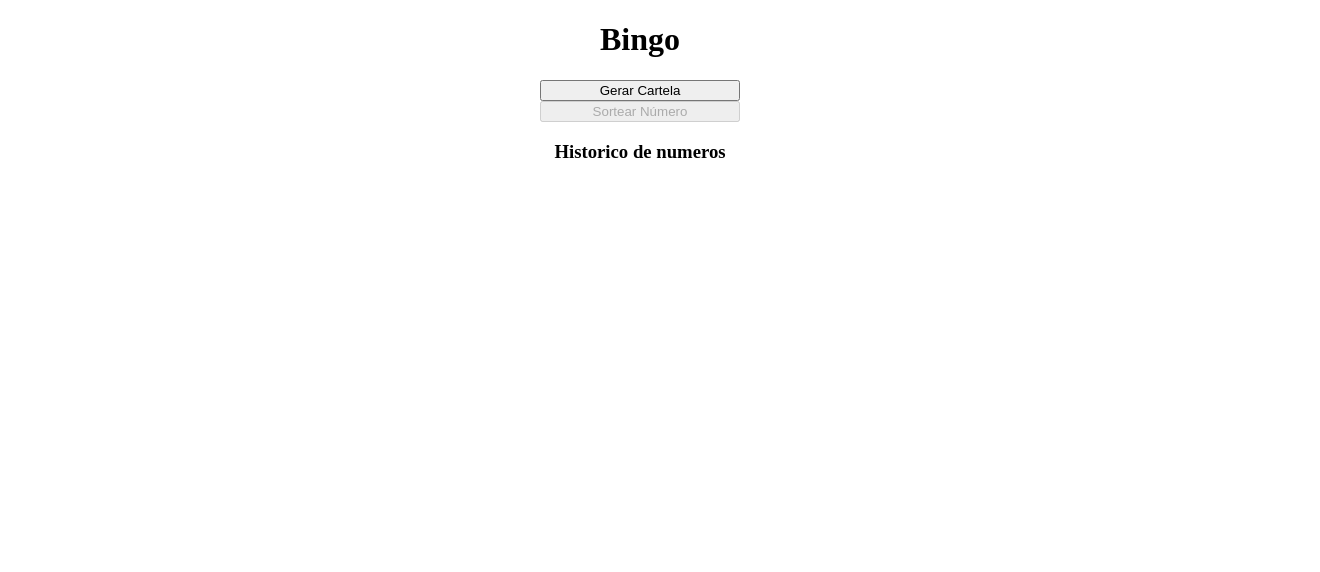
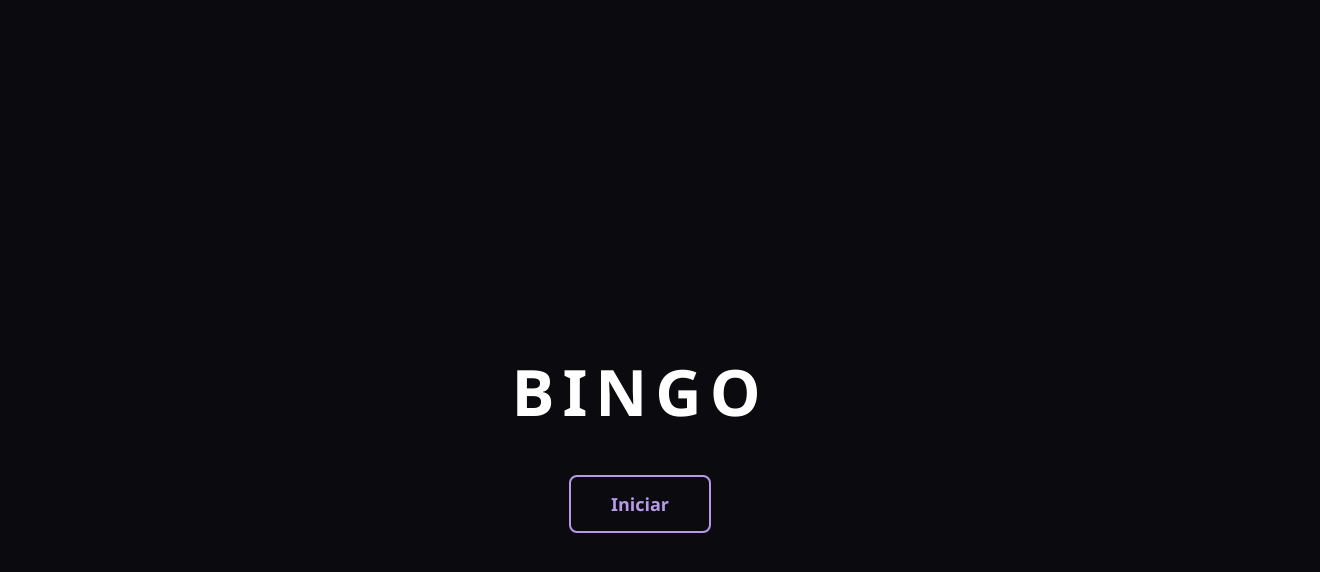
Before and after one commit to FelipeFreires-Costa/Projeto-Bingo-Interface, a React (Vite) app: page / in a window 1280 px wide. Shown: the top 572 px of the page, 1320 px wide, since content can reach past the window. Built offline with nearby package versions, Linux system fonts and the light colour scheme.

Commit message:
polindo o projeto

```diff
--- a/src/App.css
+++ b/src/App.css
@@ -1,6 +1,93 @@
-.container-principal{
+
+* {
+  margin: 0;
+  padding: 0;
+  box-sizing: border-box;
+  font-family: "Segoe UI", Tahoma, sans-serif;
+}
+
+body {
+  background-color: #0b0b0f;
+  color: #ffffff;
+}
+
+.container-principal {
+  min-height: 100vh;
+  padding: 40px;
+
   display: flex;
   flex-direction: column;
-  width: 200px;
+  align-items: center;
+  gap: 20px;
+}
+
+h1 {
+  font-size: 48px;
+  letter-spacing: 6px;
+  margin-bottom: 10px;
+}
+
+h2 {
+  font-size: 32px;
+}
+
+
+button {
+  padding: 8px 16px;
+  font-size: 18px;
+  font-weight: 600;
+  border-radius: 8px;
+  background-color: transparent;
+  color: #b799e9;
+
+  border: 2px solid #b799e9;
+  cursor: pointer;
+
+  transition: all 0.3s ease;
+}
+
+button:hover {
+  background-color: #b799e9;
+  color: #ffffff;
+  box-shadow: 0 0 15px #b799e9;
+}
+
+button:disabled {
+  opacity: 0.4;
+  cursor: not-allowed;
+  box-shadow: none;
+}
+
+.botoes{
+  display: flex;
+  gap: 10px;
+}
+
+.sorteados{
   text-align: center;
+  display: flex;
+  height: 100px;
+  align-items: center;
+  flex-direction: column;
+  gap: 10px;
+  justify-content: center;
 }
+
+.sorteados p{
+  font-weight: 600;
+  margin-right: 5px;
+}
+
+.sorteados h3{
+  padding: 8px;
+  border-radius: 10px;
+}
+
+.btn-disabled {
+  opacity: 0.5;
+  cursor: not-allowed;
+}
+
+p {
+  font-size: 18px;
+}
--- a/src/App.jsx
+++ b/src/App.jsx
@@ -1,22 +1,47 @@
-import React, { useState } from "react";
+import { useState, useEffect, useRef } from "react";
 import Cartela from "./components/Cartela/Cartela";
 import Historico from "./components/Historico/Historico";
+import Welcome from "./components/Welcome/Welcome";
 import { verificarBingo } from "./utils/verificarBingo";
 import '../src/App.css'
+import {CORES_LETRAS} from "./coresBingos"
+
+const LETRAS = ["B", "I", "N", "G", "O"];
+
+const LIMITES = {
+  B: [1, 15],
+  I: [16, 30],
+  N: [31, 45],
+  G: [46, 60],
+  O: [61, 75],
+};
 
 function App() {
   // -------------------------------
   // ESTADOS DO APLICATIVO
   // -------------------------------
 
+  //tela bemvindo
+  const [tela, setTela] = useState("welcome")
+
   // Estado que guarda a cartela inteira
   // Começa como null porque ainda não foi gerada
   const [cartela, setCartela] = useState(null);
+
+  const [rodando, setRodando] = useState(false)
+
+
 
   // Guarda TODOS os números que já foram sorteados
   // Serve para não repetir números
   const [numerosSorteados, setNumerosSorteados] = useState([]);
 
+
+      const numerosSorteadosRef = useRef([])
+
+  useEffect(() => {
+    numerosSorteadosRef.current = numerosSorteados
+  }, [numerosSorteados])
   // Guarda apenas o último número sorteado
   // Serve para mostrar na tela
   const [numeroAtual, setNumeroAtual] = useState(null);
@@ -29,6 +54,7 @@ function App() {
   // -------------------------------
 
   const LETRAS = ["B", "I", "N", "G", "O"];
+
 
   function gerarCartela() {
     const novaCartela = [];
@@ -115,6 +141,11 @@ function App() {
 
     const deuBingo = verificarBingo(novaCartela)
     if(deuBingo) setBingo(true)
+
+      if(deuBingo){
+        setBingo(true)
+        setRodando(false)
+      }
   }
 
   // -------------------------------
@@ -127,29 +158,53 @@ function App() {
     if(bingo) return
 
     // Se todos os números já foram sorteados, para
-    if (numerosSorteados.length === 75) return;
+    if (numerosSorteadosRef.length >= 75){
+      setRodando(false)
+      return
+    }
 
-    let numero;
+    let numero, letra;
 
     // Sorteia até encontrar um número que ainda não foi sorteado
     do {
-      numero = Math.floor(Math.random() * 75) + 1;
-    } while (numerosSorteados.includes(numero));
+      letra = LETRAS[Math.floor(Math.random() * LETRAS.length)];
+      const [min, max] = LIMITES[letra];
+      numero = Math.floor(Math.random() * (max - min + 1)) + min;
 
-    const indiceLetra = Math.floor((numero -1) / 15)
-    const letra = LETRAS[indiceLetra]
+    } while (numerosSorteadosRef.current.some((item) => item.numero === numero)
+    );
 
-    const sorteioAtual = {
-      numero: numero,
-      letra: letra,
+    const novoSorteio = { letra, numero}
+
+    setNumeroAtual(novoSorteio)
+    setNumerosSorteados((prev) => [...prev, novoSorteio])
+
+  }
+function iniciarSorteio() {
+  if (rodando) return;
+
+  sortearNumero();
+  setRodando(true);
 }
 
-    // Atualiza o histórico de números sorteados
-    setNumerosSorteados((prev) => [...prev, sorteioAtual]);
+function pararSorteio() {
+  setRodando(false);
+}
 
-    // Atualiza o número atual (visual)
-    setNumeroAtual(sorteioAtual);
+useEffect(() => {
+  //se nao estiver rodando, nao faça nada
+  if(!rodando) return
+
+  //cria o intervalo
+  const intervalo = setInterval(() => {
+    sortearNumero()
+  }, 4500)
+
+  //funçao de limpeza (IMPORTANTE)
+  return () => {
+    clearInterval(intervalo)
   }
+}, [rodando])
 
   // -------------------------------
   // RENDERIZAÇÃO DA TELA
@@ -157,31 +212,61 @@ function App() {
 
     return (
     <div className="container-principal">
-      <h1>Bingo</h1>
+      {/* ===== TELA DE BOAS-VINDAS ===== */}
+      {tela === "welcome" && (
+        <Welcome onStart={() => setTela("game")} />
+      )}
 
-      <button onClick={gerarCartela}>
+      {/* ===== TELA DO JOGO ===== */}
+      {tela === "game" && (
+        <>
+          <h1 className="neon">Bingo</h1>
+        <div className="botoes">
+          <button onClick={gerarCartela}
+          >
             Gerar Cartela
           </button>
 
-      <button onClick={sortearNumero} disabled={!cartela}>
-        Sortear Número
+              {!rodando ? (
+        <button onClick={iniciarSorteio}
+          disabled={!cartela}
+          className={!cartela ? "btn-disabled" : ""}>
+          Iniciar Sorteio
         </button>
+      ) : (
+        <button onClick={pararSorteio}>
+          Parar Sorteio
+        </button>
+)}
+        </div>
 
-      {/* Mostra apenas o último número sorteado */}
+        <div className="sorteados">
+          <p>Numeros sorteados: </p>
           {numeroAtual && (
-        <p>Número sorteado: <strong> {numeroAtual.letra}: {numeroAtual.numero}</strong></p>
+          <h3
+            style={{ background: CORES_LETRAS[numeroAtual.letra]}}
+          >
+            {numeroAtual.letra}  {numeroAtual.numero}
+          </h3>
+
           )}
+        </div>
 
           {bingo && (
-        <h2 style={{color: "green"}}>
+            <h2 style={{ color: "green" }}>
               🎉 BINGO! 🎉
             </h2>
           )}
 
-      {/* Renderiza a cartela */}
-      <Cartela cartela={cartela} onMarcarNumero={marcarNumeroNaCartela} />
-
+          <Cartela
+            cartela={cartela}
+            onMarcarNumero={marcarNumeroNaCartela}
+          />
+          <div className="historico">
           <Historico numeros={numerosSorteados} />
+          </div>
+        </>
+      )}
     </div>
   );
 }
--- a/src/components/Cartela/Cartela.jsx
+++ b/src/components/Cartela/Cartela.jsx
@@ -14,7 +14,7 @@ function Cartela({ cartela, onMarcarNumero }){
     <div className='cartela'>
       <div className="linha-letras">
         {LETRAS.map((letra) => (
-          <div key={letra} className="letra">
+          <div key={letra} className={`letra letra-${letra}`}>
             {letra}
           </div>
         ))}
--- /dev/null
+++ b/src/components/Celula/Celula.css
@@ -0,0 +1,35 @@
+.celula {
+  width: 55px;
+  height: 55px;
+  margin: 5px;
+  display: flex;
+  align-items: center;
+  justify-content: center;
+
+  border-radius: 6px;
+  border: 2px solid #333;
+
+  background-color: #111;
+  color: #fff;
+  gap: 10px;
+  font-weight: bold;
+  cursor: pointer;
+  transition: all 0.2s ease;
+}
+
+/* Hover */
+.celula:hover {
+  border-color: #9482b5;
+}
+
+/* Marcada */
+.celula-marcada {
+  background-color: #5b0ed5fb;
+}
+
+/* Centro */
+.celula-centro {
+  background-color: #222;
+  color: #5b0ed5fb;
+  cursor: default;
+}
--- a/src/components/Celula/Celula.jsx
+++ b/src/components/Celula/Celula.jsx
@@ -1,31 +1,23 @@
-import React from "react";
+import "./Celula.css";
 
-function Celula({valor, marcado, onMarcarNumero}){
-  function handleClick(){
-    if(valor !== null){
-      onMarcarNumero(valor)
+function Celula({ valor, marcado, onMarcarNumero }) {
+  function handleClick() {
+    if (valor !== null) {
+      onMarcarNumero(valor);
     }
   }
 
+  const classes = [
+    "celula",
+    marcado ? "celula-marcada" : "",
+    valor === null ? "celula-centro" : ""
+  ].join(" ");
+
   return (
-    <div
-    onClick={handleClick}
-    style={{
-      width: 40,
-        height: 40,
-        border: "1px solid black",
-        display: "flex",
-        alignItems: "center",
-        justifyContent: "center",
-
-        backgroundColor: marcado ? "#4caf50" : "white",
-        color: marcado ? "white" : "black",
-        fontWeight: marcado ? "bold" : "normal",
-    }}
-    >
-      {valor ?? ""}
+    <div className={classes} onClick={handleClick}>
+      {valor === null ? "FREE" : valor}
     </div>
-  )
+  );
 }
 
-export default Celula
+export default Celula;
--- a/src/components/Historico/Historico.css
+++ b/src/components/Historico/Historico.css
@@ -8,3 +8,22 @@
   display: flex;
   justify-content: space-around;
 }
+
+.historico-container{
+  width: 400px;
+  display: flex;
+  text-align: center;
+  flex-direction: column;
+}
+
+.sorteios{
+  display: flex;
+  justify-content: center;
+  flex-wrap: wrap;
+}
+
+.sorteios span{
+  margin: 4px;
+  padding: 8px;
+  border-radius: 10px;
+}
--- a/src/components/Historico/Historico.jsx
+++ b/src/components/Historico/Historico.jsx
@@ -1,4 +1,5 @@
 import "./Historico.css"
+import { CORES_LETRAS} from "../../coresBingos"
 
 function Historico({ numeros }){
   //se ainda nao tem numero sorteado
@@ -6,19 +7,26 @@ function Historico({ numeros }){
     return <p>Nenhum numero sorteado ainda.</p>
   }
 
-  return (
-    <div className="historico">
-      <h3>Historico de numeros</h3>
+   return (
+     <div className="historico-container">
+      <h3>Histórico</h3>
+    <div className="sorteios">
+          {numeros.map((item, index) => (
+        <span
+          key={index}
+          style={{
+            fontWeight: "bold",
+            background: CORES_LETRAS[item.letra]
+          }}
+        >
+          {item.letra}:{item.numero}
+        </span>
+      ))}
+    </div>
 
-      <div className="lista-numeros">
-        {numeros.map((item, index) => (
-          <span key={index }className="numero">
-            {item.letra}-{item.numero}
-          </span>
-        ))}
-      </div>
+
     </div>
-  )
+  );
 }
 
 export default Historico
--- /dev/null
+++ b/src/components/Welcome/Welcome.css
@@ -0,0 +1,22 @@
+.welcome-container {
+  height: 100vh;
+  background-color: #0b0b0f;
+  display: flex;
+  flex-direction: column;
+  align-items: center;
+  justify-content: center;
+  width: 100vw;
+  gap: 30px;
+}
+
+.logo {
+  font-size: 64px;
+  color: white;
+  letter-spacing: 8px;
+}
+
+.start-button {
+  padding: 15px 40px;
+  font-size: 18px;
+  cursor: pointer;
+}
--- /dev/null
+++ b/src/components/Welcome/Welcome.jsx
@@ -0,0 +1,15 @@
+import "./Welcome.css"
+
+function Welcome({onStart}){
+  return(
+    <div className="welcome-container">
+      <h1 className="logo">BINGO</h1>
+
+      <button className="start-button" onClick={onStart}>
+        Iniciar
+      </button>
+    </div>
+  )
+}
+
+export default Welcome;
--- /dev/null
+++ b/src/coresBingos.js
@@ -0,0 +1,7 @@
+  export const CORES_LETRAS = {
+  B: "#2b8cc7", // azul neon
+  I: "#aa1414", // vermelho
+  N: "#8abb52", // verde
+  G: "#ff7b00ff", // roxo
+  O: "#a36498", // laranja
+};
```
Also changed, not shown: src/components/Cartela/Cartela.css (+47 -18 lines). Lines whose indentation alone changed are shown as unchanged.
